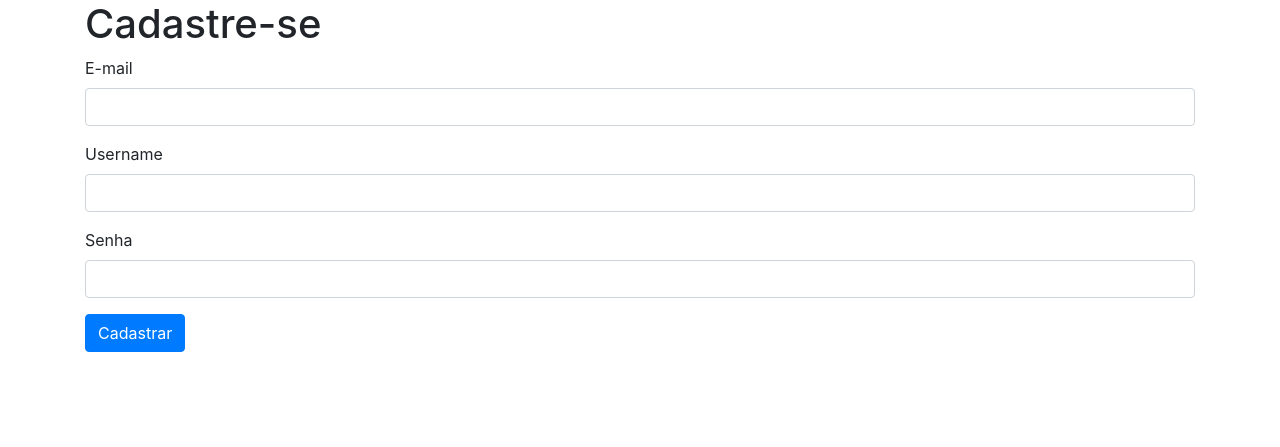
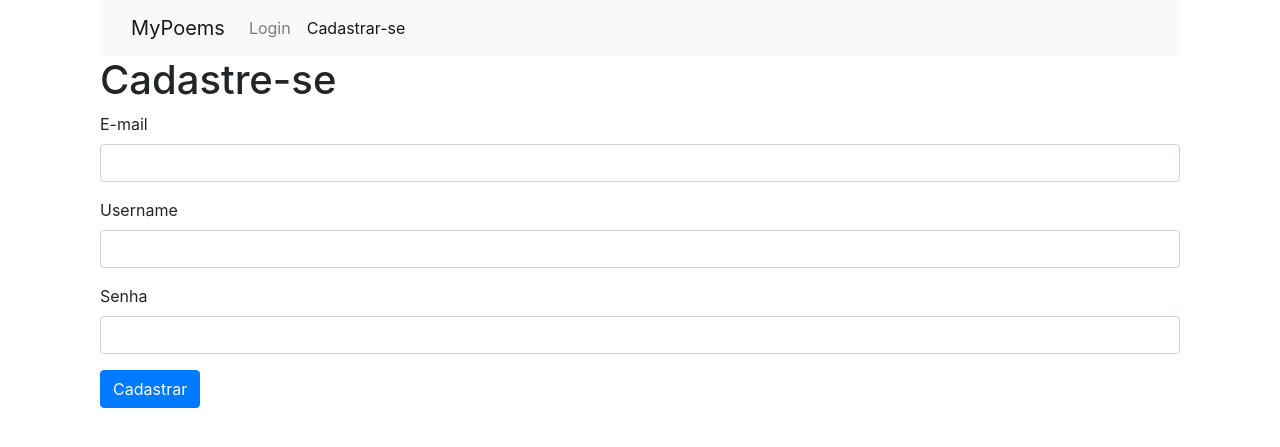
Before and after one commit to ThiagoMaylon/poemas-django, a Django app: page /auth/cadastro/ in a window 1280 px wide. Shown: the top 447 px of the page. Run offline with Django 5.2, Linux system fonts and the light colour scheme; some libraries are stand-ins or nearby versions.

Commit message:
Criando autenticação

```diff
--- a/core/views.py
+++ b/core/views.py
@@ -1,7 +1,8 @@
-from django.shortcuts import render, redirect
+from django.shortcuts import render
 from .forms import PostModelFrom
 from .models import Post
 from django.contrib import messages
+from django.contrib.auth.decorators import login_required
 
 def index(request):
     context = {
@@ -9,6 +10,7 @@ def index(request):
     }
     return render(request, 'index.html', context)
 
+@login_required(login_url='/auth/login')
 def post(request):
     if str(request.method) == 'POST':
         form = PostModelFrom(request.POST, request.FILES)
--- a/poems_auth/templates/cadastro.html
+++ b/poems_auth/templates/cadastro.html
@@ -11,20 +11,39 @@
 
 <body>
     <div class="container">
+        <div class="container">
+            <nav class="navbar navbar-expand-lg navbar-light bg-light">
+                <div class="container-fluid">
+                    <a class="navbar-brand" href="{% url 'index' %}">MyPoems</a>
+                    <button class="navbar-toggler" type="button" data-bs-toggle="collapse"
+                        data-bs-target="#navbarNavAltMarkup" aria-controls="navbarNavAltMarkup" aria-expanded="false"
+                        aria-label="Toggle navigation">
+                        <span class="navbar-toggler-icon"></span>
+                    </button>
+                    <div class="collapse navbar-collapse" id="navbarNavAltMarkup">
+                        <div class="navbar-nav">
+                            <a class="nav-link" aria-current="page" href="{% url 'login' %}">Login</a>
+                            <a class="nav-link active" href="{% url 'cadastro' %}">Cadastrar-se</a>
+                        </div>
+                    </div>
+                </div>
+            </nav>
             <h1>Cadastre-se</h1>
-        <form action="{% url 'login' %}" method="post" autocomplete="none" class="form">
+            {% bootstrap_messages %}
+            <form action="{% url 'cadastro' %}" method="post" autocomplete="off" class="form">
                 {% csrf_token %}
                 <div class="mb-3">
                     <label for="exampleInputEmail1" class="form-label">E-mail</label>
-                <input type="email" class="form-control" id="exampleInputEmail1" aria-describedby="emailHelp">
+                    <input type="email" class="form-control" id="exampleInputEmail1" aria-describedby="emailHelp"
+                        name="email">
                 </div>
                 <div class="mb-3">
                     <label for="exampleInputEmail1" class="form-label">Username</label>
-                <input type="text" class="form-control" id="exampleInputEmail1" aria-describedby="emailHelp">
+                    <input type="text" class="form-control" id="exampleInputEmail1" aria-describedby="emailHelp" name="nome">
                 </div>
                 <div class="mb-3">
                     <label for="exampleInputPassword1" class="form-label">Senha</label>
-                <input type="password" class="form-control" id="exampleInputPassword1">
+                    <input type="password" class="form-control" id="exampleInputPassword1" name="senha">
                 </div>
                 {% buttons %}
                 <button type="submit" class="btn btn-primary">Cadastrar</button>
--- a/poems_auth/urls.py
+++ b/poems_auth/urls.py
@@ -1,7 +1,7 @@
 from django.urls import path
-from .views import login, cadastro
+from .views import my_login, cadastro
 
 urlpatterns = [
-    path('login/', login, name='login'),
+    path('login/', my_login, name='login'),
     path('cadastro/', cadastro, name='cadastro'),
 ]
--- a/poems_auth/views.py
+++ b/poems_auth/views.py
@@ -1,10 +1,33 @@
-from django.shortcuts import render
-from .forms import LoginModelFoms, CadastroModelForms
-
-def login(request):
-
-    return render(request, 'login.html')
-
+from django.shortcuts import render, redirect
+from django.contrib import messages
+from django.contrib.auth.models import User
+from django.contrib.auth import authenticate, login
 
 def cadastro(request):
-    return render(request, 'cadastro.html')
+    if str(request.method) == 'GET':
+        return render(request, 'cadastro.html')
+    else:
+        nome = request.POST.get('nome')
+        email = request.POST.get('email')
+        senha = request.POST.get('senha')
+        user = User.objects.filter(username=nome).first()
+        if user:
+            messages.error(request, 'Usuarios já Registrado')
+        else:
+            user = User.objects.create_user(username=nome, email=email, password=senha)
+            user.save()
+            return redirect('login')
+
+def my_login(request):
+    if str(request.method) == 'GET':
+        return render(request, 'login.html')
+    else:
+        nome = request.POST.get('nome')
+        senha = request.POST.get('senha')
+        user = authenticate(username=nome, password=senha)
+        if user:
+            login(request, user)
+            return redirect('post')
+        else:
+            messages.error(request, 'Username ou email está incorreto')
+            return render(request, 'login.html')
```
Also changed, not shown: poems_auth/templates/login.html (+27 -6 lines), db.sqlite3. Lines whose indentation alone changed are shown as unchanged.
